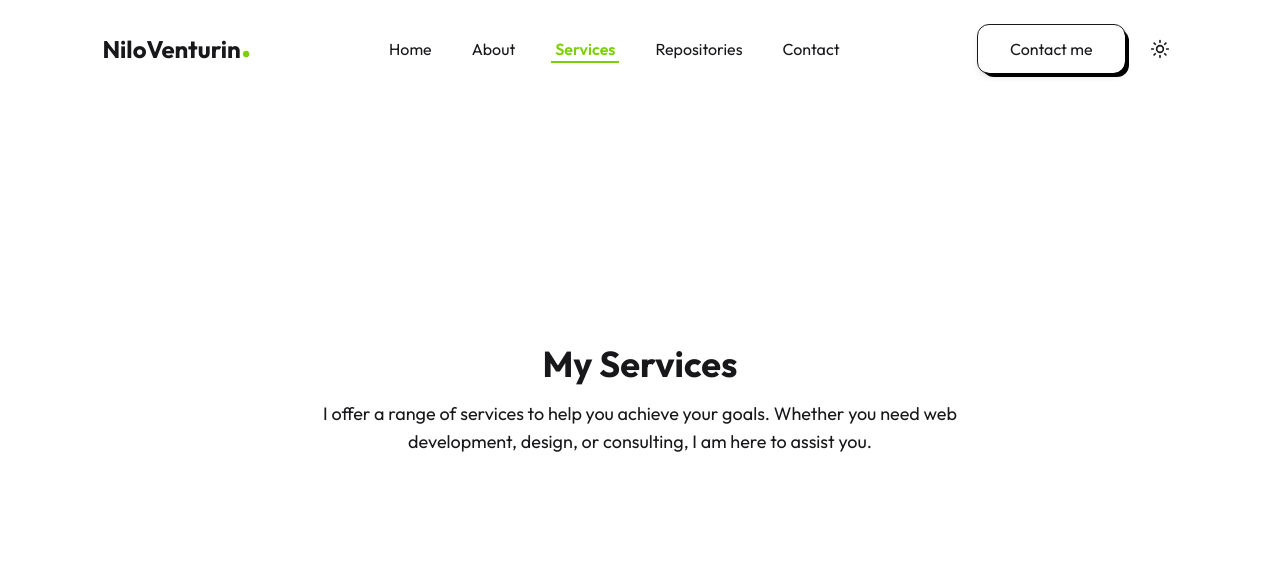
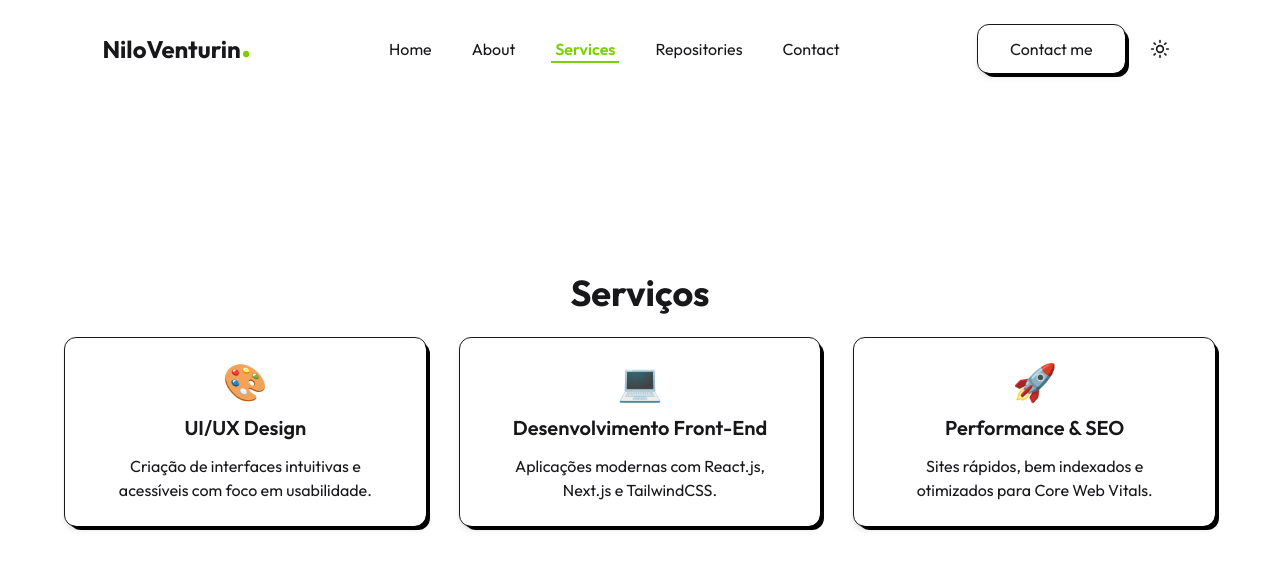
Before and after one commit to dev-nilo/niloventurin, a Next.js app in the folder niloventurin/: page / in a window 1280 px wide. Both pictures are taken after a click on the button "Services". Shown: the top 568 px of the page. Built offline with nearby package versions, Linux system fonts and the light colour scheme; a web font is replaced by a local one.

Commit message:
att folders and init Services.jsx

```diff
--- a/niloventurin/components/Contact.jsx
+++ b/niloventurin/components/Contact.jsx
@@ -1,21 +1,17 @@
-import React from "react";
-
-const Contact = () => {
+export default function Contact() {
   return (
-    <div className="flex flex-col items-center justify-center h-screen">
-      <h1 className="text-4xl font-bold mb-4">Contact Me</h1>
-      <p className="text-lg text-center max-w-2xl">
-        If you have any questions or would like to get in touch, feel free to
-        reach out!
+    <section className="min-h-screen flex flex-col items-center justify-center px-6 text-center">
+      <h2 className="text-4xl font-extrabold mb-6">Contato</h2>
+      <p className="mb-8 text-lg max-w-xl text-muted-foreground">
+        Entre em contato comigo para discutir projetos, ideias ou apenas dizer
+        oi!
       </p>
-      <div className="mt-8">
-        <a href=""></a>
-        <button className="bg-lime-500 text-white px-4 py-2 rounded">
-          Email Me
-        </button>
-      </div>
-    </div>
+      <a
+        href="mailto:seuemail@example.com"
+        className="inline-block bg-lime-500 hover:bg-lime-600 text-white font-semibold px-6 py-3 rounded-full transition-colors"
+      >
+        Enviar E-mail
+      </a>
+    </section>
   );
-};
-
-export default Contact;
+}
--- a/niloventurin/components/Header.jsx
+++ b/niloventurin/components/Header.jsx
@@ -1,8 +1,8 @@
 "use client";
 
 import { Code } from "lucide-react";
-import ButtonContactMe from "./buttons/ButtonContactMe";
-import ButtonDownloadCV from "./buttons/ButtonDownloadCV";
+import ButtonContactMe from "./ui/ButtonContactMe";
+import ButtonDownloadCV from "./ui/ButtonDownloadCV";
 
 const Header = () => {
   return (
--- a/niloventurin/components/Navbar.jsx
+++ b/niloventurin/components/Navbar.jsx
@@ -2,7 +2,7 @@
 
 import { useState, useEffect } from "react";
 import { Sun, Moon, Menu, X } from "lucide-react";
-import ButtonContactMe from "./buttons/ButtonContactMe";
+import ButtonContactMe from "./ui/ButtonContactMe";
 
 const Navbar = ({ onNavigate, activeIndex }) => {
   const [isMenuOpen, setIsMenuOpen] = useState(false);
--- a/niloventurin/components/Services.jsx
+++ b/niloventurin/components/Services.jsx
@@ -1,15 +1,42 @@
-import React from "react";
+import CardWithShadow from "@/components/ui/CardWithShadow";
 
-const Services = () => {
+export default function Services() {
+  const services = [
+    {
+      title: "UI/UX Design",
+      description:
+        "Criação de interfaces intuitivas e acessíveis com foco em usabilidade.",
+      icon: "🎨",
+    },
+    {
+      title: "Desenvolvimento Front-End",
+      description: "Aplicações modernas com React.js, Next.js e TailwindCSS.",
+      icon: "💻",
+    },
+    {
+      title: "Performance & SEO",
+      description:
+        "Sites rápidos, bem indexados e otimizados para Core Web Vitals.",
+      icon: "🚀",
+    },
+  ];
+
   return (
-    <div className="flex flex-col items-center justify-center h-screen">
-      <h1 className="text-4xl font-bold mb-4">My Services</h1>
-      <p className="text-lg text-center max-w-2xl">
-        I offer a range of services to help you achieve your goals. Whether you
-        need web development, design, or consulting, I am here to assist you.
-      </p>
-    </div>
+    <section className="min-h-screen flex flex-col items-center justify-center px-6 text-center">
+      <h2 className="text-4xl font-extrabold mb-6">Serviços</h2>
+
+      <div className="grid gap-8 md:grid-cols-3 w-full max-w-6xl">
+        {services.map((service, index) => (
+          <CardWithShadow
+            key={index}
+            className="flex flex-col items-center text-center gap-3 px-8 py-6"
+          >
+            <div className="text-4xl">{service.icon}</div>
+            <h3 className="text-xl font-semibold">{service.title}</h3>
+            <p className="text-muted-foreground">{service.description}</p>
+          </CardWithShadow>
+        ))}
+      </div>
+    </section>
   );
-};
-
-export default Services;
+}
--- /dev/null
+++ b/niloventurin/components/ui/CardWithShadow.jsx
@@ -0,0 +1,43 @@
+"use client";
+
+import { useEffect, useState } from "react";
+
+export default function CardWithShadow({ children, className = "" }) {
+  const [isDarkMode, setIsDarkMode] = useState(false);
+
+  useEffect(() => {
+    const savedTheme = localStorage.getItem("theme");
+    setIsDarkMode(savedTheme === "dark");
+
+    const observer = new MutationObserver(() => {
+      const theme = document.documentElement.classList.contains("dark");
+      setIsDarkMode(theme);
+    });
+
+    observer.observe(document.documentElement, {
+      attributes: true,
+      attributeFilter: ["class"],
+    });
+
+    return () => observer.disconnect();
+  }, []);
+
+  return (
+    <div
+      className={`relative bg-background dark:bg-card
+        border border-border rounded-xl
+        shadow-md hover:shadow-lg
+        transition-all hover:-translate-y-1
+        text-foreground hover:text-lime-500
+        ${className}`}
+    >
+      {children}
+      <div
+        className="absolute inset-0 rounded-xl pointer-events-none"
+        style={{
+          boxShadow: isDarkMode ? "4px 4px 0 #d4d4d8" : "4px 4px 0 black",
+        }}
+      />
+    </div>
+  );
+}
```
Also changed, not shown: niloventurin/components/ui/ButtonContactMe.jsx (renamed from niloventurin/components/buttons/ButtonContactMe.jsx), niloventurin/components/ui/ButtonDownloadCV.jsx (renamed from niloventurin/components/buttons/ButtonDownloadCV.jsx).
